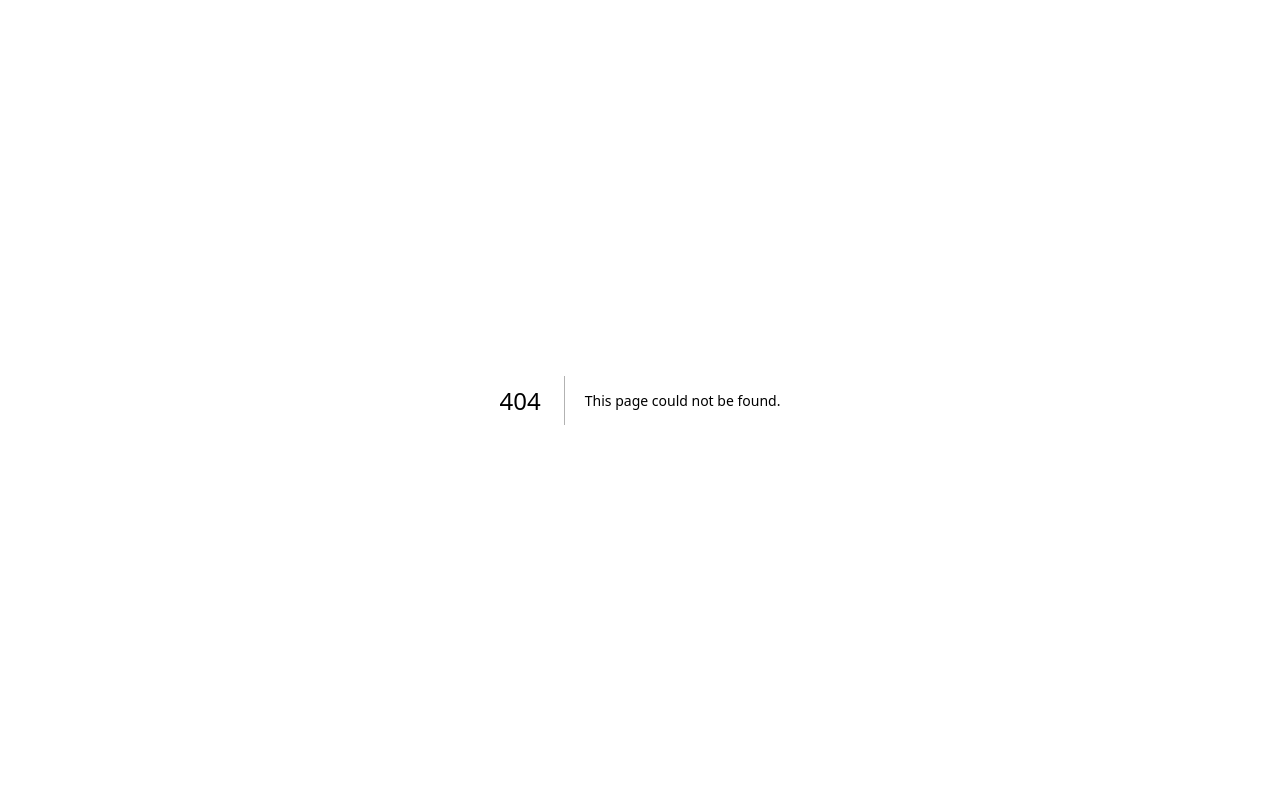
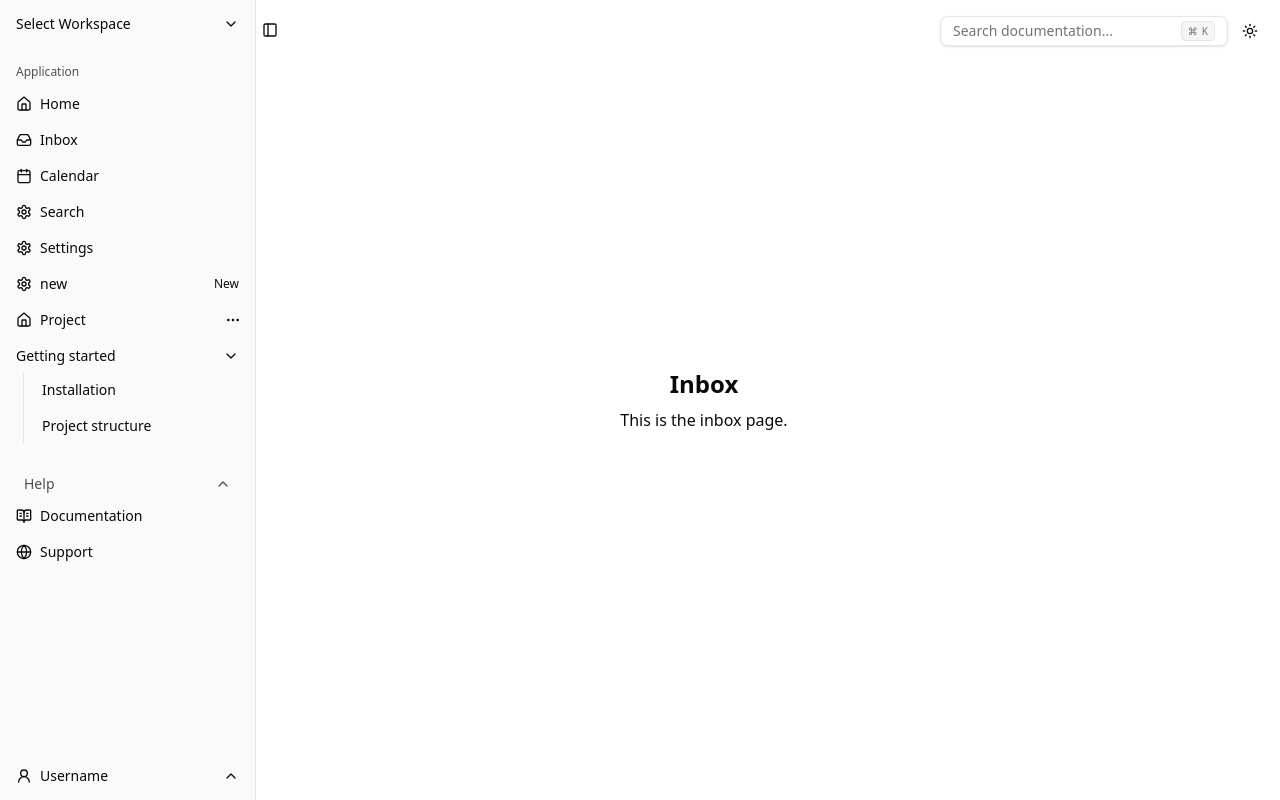
Before and after one commit to ratomidev/tiger-gym-megrine, a Next.js app: page /inbox in a window 1280 px wide. Before the commit this address had no page. Built offline with nearby package versions, Linux system fonts and the light colour scheme.

Commit message:
feat: add Inbox page with sidebar adjustment functionality

```diff
--- /dev/null
+++ b/app/(main)/inbox/page.tsx
@@ -0,0 +1,21 @@
+"use client";
+
+import { useSidebarAdjustment } from "@/hooks/use-sidebar-adjustment";
+
+export default function Inbox() {
+  const sidebarAdjustment = useSidebarAdjustment();
+
+  return (
+    <div
+      className="fixed inset-0 flex items-center justify-center transition-all duration-300"
+      style={{
+        marginLeft: sidebarAdjustment,
+      }}
+    >
+      <div className="text-center">
+        <h1 className="text-2xl font-bold mb-2">Inbox</h1>
+        <p>This is the inbox page.</p>
+      </div>
+    </div>
+  );
+}
```
